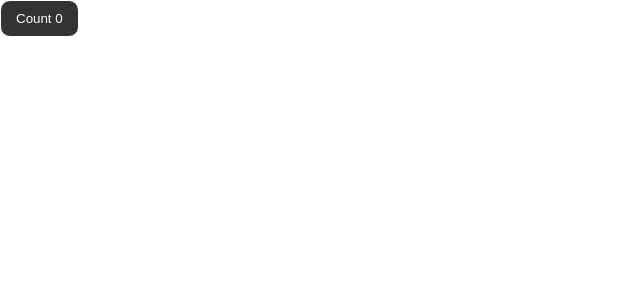
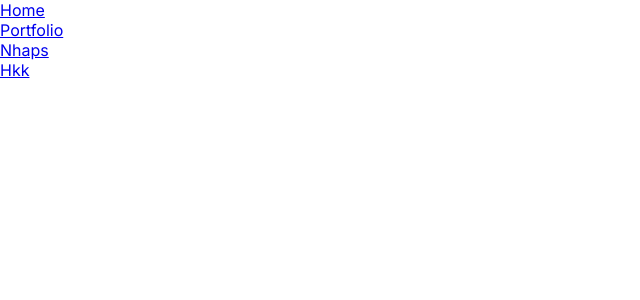
Before and after one commit to syedtalhaaskari/cnc_q3_class_work, a Next.js app: page / in a window 1280 px wide. Shown: the top 300 px of the page, without its empty margins (0-640 px from the left). Built offline with nearby package versions, Linux system fonts and the light colour scheme.

Commit message:
Create Nav

```diff
--- a/src/app/page.js
+++ b/src/app/page.js
@@ -1,17 +1,12 @@
-"use client"
-
-import { useState } from 'react'
+import Link from "next/link";
 
 export default function Home() {
-	const [count, setCount] = useState(0)
-
-	// if (true) {
-	// 	throw new Error("Error Occured");
-	// }
-
 	return (
-		<main>
-			<button onClick={() => setCount(count + 1)}>Count {count}</button>
-		</main>
+		<ul>
+			<li><Link href={"/"}>Home</Link></li>
+			<li><Link href={"/portfolio"}>Portfolio</Link></li>
+			<li><Link href={"/portfolio/nhaps"}>Nhaps</Link></li>
+			<li><Link href={"/portfolio/hkk"}>Hkk</Link></li>
+		</ul>
 	)
 }
```
